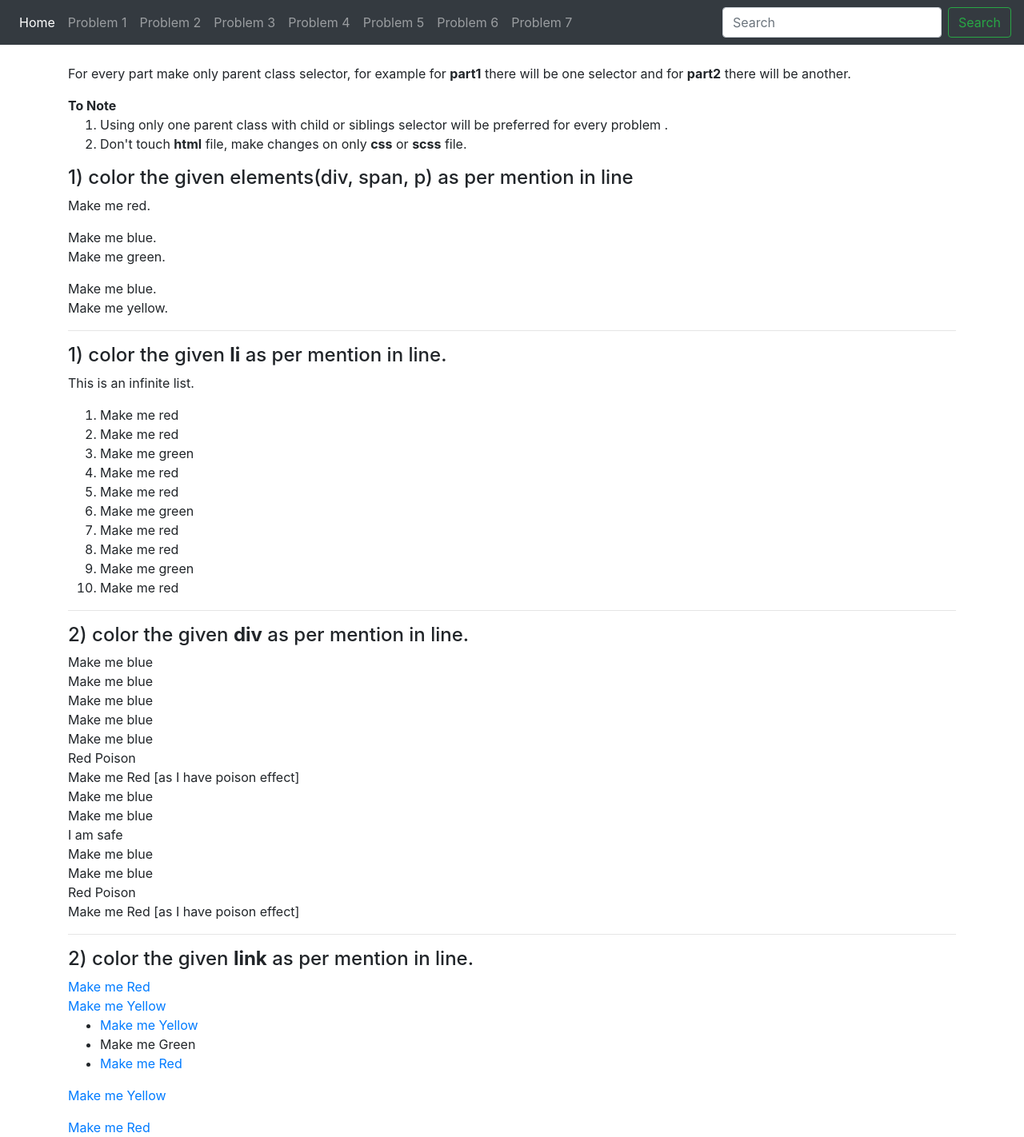
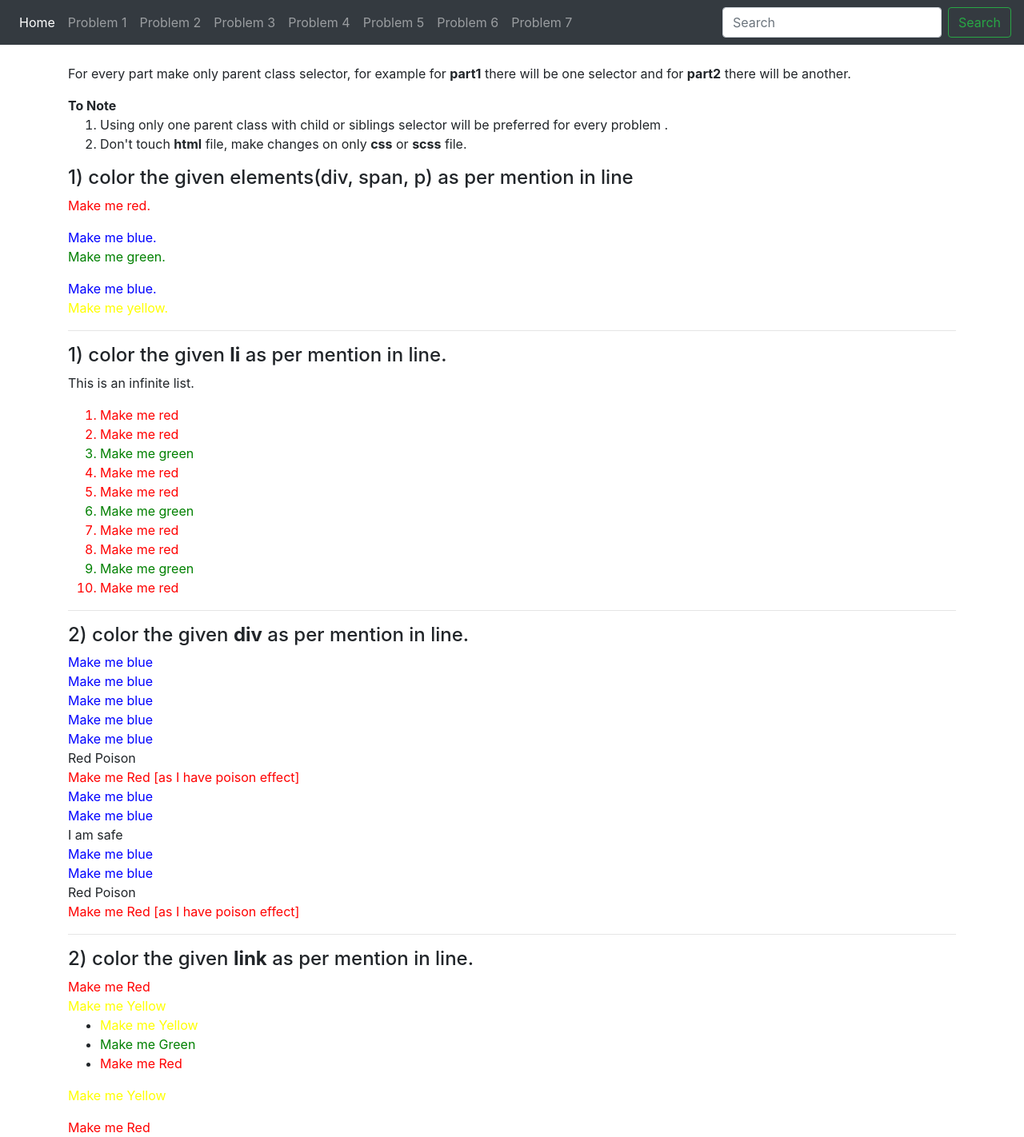
Before and after one commit to sagarrajak/angular-frontend-assigment, an Angular app: page /question-2 in a window 1280 px wide. Shown: the whole page at 80% size. Built offline with nearby package versions, Linux system fonts and the light colour scheme.

Commit message:
finished problem 2

```diff
--- a/src/app/question-two/question-two.component.scss
+++ b/src/app/question-two/question-two.component.scss
@@ -0,0 +1,45 @@
+// Styles for part1
+
+.part1 > p:nth-child(1) {
+  color: red;
+}
+.part1 p:last-of-type {
+  color: yellow;
+}
+.part1 span:first-of-type {
+  color: blue;
+}
+.part1 > div p {
+  color: green;
+}
+
+// Styles for part2
+.part2 ol li:nth-child(3n) {
+  color: green;
+}
+.part2 ol li {
+  color: red;
+}
+
+// Styles for part3
+.part3 > div:nth-child(7n) {
+  color: red;
+}
+.part3 > div {
+  color: blue;
+}
+
+// Styles for part4
+.part4 ul li:nth-child(1) a,
+.part4 div:nth-child(2) a,
+.part4 p a {
+  color: yellow;
+}
+.part4 ul li:nth-child(2) a {
+  color: green;
+}
+.part4 ul li:nth-child(3) a,
+.part4 div:nth-child(1) a,
+.part4 a:last-of-type {
+  color: red;
+}
```
Also changed, not shown: 1 other file (tests, documents, lock files or other folders).
